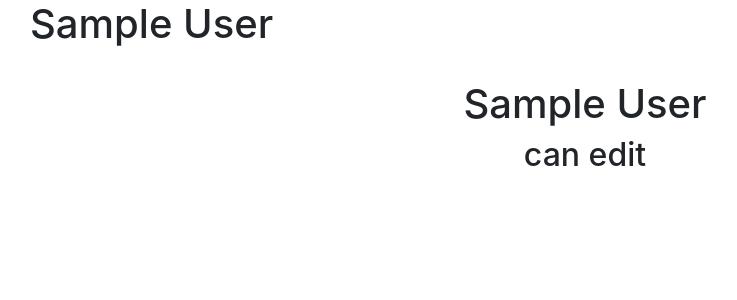
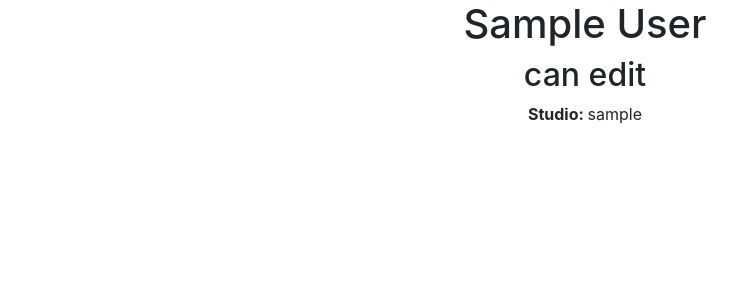
Before and after one commit to AndrewJager/box-office-studio, a Flask app: page /user in a window 1280 px wide. Shown: the part 56-356 px from the top of the page, without its empty margins (55-792 px from the left). Run offline with Flask 2, Linux system fonts and the light colour scheme; the visitor is signed in with stand-in values (Sample User, id 1); data that the repository does not hold is empty; some libraries are stand-ins or nearby versions.

```diff
--- a/project/admin/views.py
+++ b/project/admin/views.py
@@ -37,8 +37,8 @@ def admin():
             DateChange.query.delete()
             Movie.query.delete()
             MovieChange.query.delete()
-            for studio in db.session.query(Studio).all():
-                studio.cash = 150
+            for user in db.session.query(User).all():
+                user.cash = 150
 
             db.session.commit()
 
--- a/project/home/templates/index.html
+++ b/project/home/templates/index.html
@@ -8,7 +8,7 @@
         <strong>News</strong>
         <hr>
         {% for post in news %}
-            <h5>{{ post.name }}</h5>
+            <a href="user/{{ post.name }}"> <h5>{{ post.name }}</h5> </a>
             <p>{{ post.description }}</p>
         {% endfor %}
     </div>
--- a/project/models.py
+++ b/project/models.py
@@ -86,11 +86,13 @@ class User(db.Model):
     email = db.Column(db.String, nullable=False)
     studio = db.Column(db.String, nullable=False)
     isAdmin = db.Column(db.Boolean, nullable=False)
+    cash = db.Column(db.Integer)
 
     def __init__(self, name, email, studio, password):
         self.name = name
         self.email = email
         self.studio = studio
+        self.cash = 150
         pwhash = bcrypt.hashpw(password.encode('utf8'), bcrypt.gensalt())
         self.password = pwhash.decode('utf8')
         self.isAdmin = False
--- a/project/studio/templates/studio.html
+++ b/project/studio/templates/studio.html
@@ -2,7 +2,7 @@
 {% block content %}
 
 <div class="text-center">
-    <h1>{{ studio.name }}</h1> <h2>Cash: {{ studio.cash }}</h2> <h2>{{ system.currentDate }}</h2>
+    <h1>{{ user.studio }}</h1> <h2>Cash: {{ user.cash}}</h2> <h2>{{ system.currentDate }}</h2>
 </div>
 <hr>
 <div class="row">
@@ -23,7 +23,7 @@
                         <option>Action</option>
                     </select>
                     </div>
-            <input type="number" placeholder="Budget" min=1 max="{{ studio.cash }}" name="budget" value="{{
+            <input type="number" placeholder="Budget" min=1 max="{{ user.cash }}" name="budget" value="{{
                 request.form.budget }}"> <br>
             <input class="btn btn-default" type="submit">
         </form>
--- a/project/users/templates/user.html
+++ b/project/users/templates/user.html
@@ -2,14 +2,13 @@
 
 {% block content %}
 
-<h1>{{ user.name }}</h1>
-<br>
 <div class="row">
   <div class="col text-center">
-    <h1>{{ user.name }}</h1>
+    <h1>{{ thisUser.name }}</h1>
     {% if user.name == thisUser.name %}
         <h2>can edit</h2>
     {% endif %}
+    <strong>Studio: </strong> {{ user.studio }}
   </div>
 </div>
 
--- a/project/users/views.py
+++ b/project/users/views.py
@@ -57,11 +57,13 @@ def register():
 @users_blueprint.route('/user')
 def user():
     thisUser = current_user
+    studio = Studio.query.filter_by(user=thisUser.name).first()
 
-    return render_template('user.html', user=current_user, thisUser=thisUser)
+    return render_template('user.html', user=current_user, thisUser=thisUser, studio=studio)
 
-@users_blueprint.route('/user/<string:name>')
-def specificUser(name):
-    thisUser = User.query.filter_by(name=name)
+@users_blueprint.route('/user/<string:id>')
+def specificUser(id):
+    thisUser = User.query.filter_by(name=id).first()
+    studio = Studio.query.filter_by(user=thisUser.name).first()
 
-    return render_template('user.html', user=current_user, thisUser=thisUser)
+    return render_template('user.html', user=current_user, thisUser=thisUser, studio=studio)
```
Also changed, not shown: migrations/versions/e0bee2ce3531_.py (added, +28 -0 lines), project/studio/views.py (+8 -8 lines).
